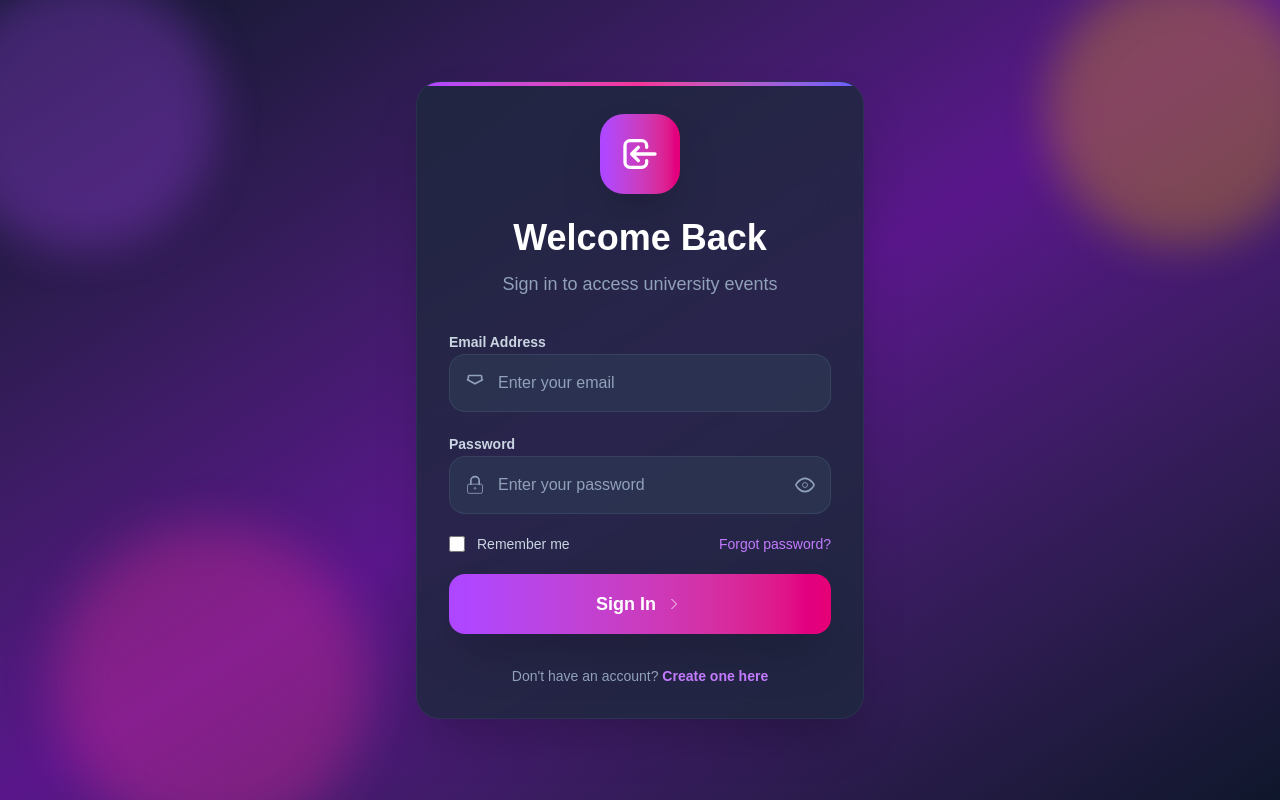
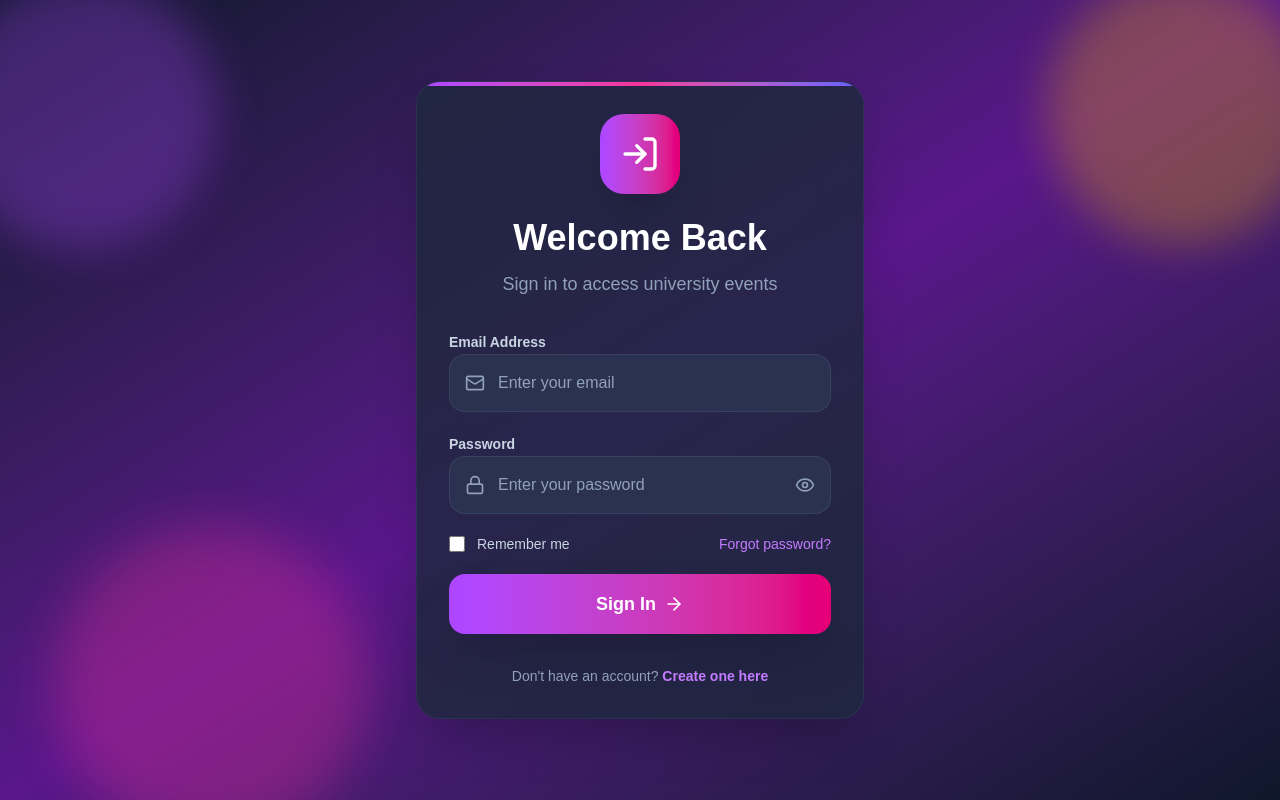
Before and after one commit to SeniduRavihara/usj-event-calendar-next, a Next.js app: page /login in a window 1280 px wide. Built offline with nearby package versions, Linux system fonts and the light colour scheme; no server answers.

Commit message:
change the icons

```diff
--- a/src/app/(auth)/login/page.tsx
+++ b/src/app/(auth)/login/page.tsx
@@ -1,4 +1,5 @@
 "use client";
+import { ArrowRight, Eye, EyeOff, Lock, LogIn, Mail } from "lucide-react";
 import { useRouter } from "next/navigation";
 import { useEffect, useState } from "react";
 import { useAuth } from "../../../components/AuthContext";
@@ -126,19 +127,7 @@ export default function LoginPage() {
 
           <div className="text-center mb-8">
             <div className="inline-flex items-center justify-center w-20 h-20 bg-gradient-to-r from-purple-500 to-pink-600 rounded-3xl mb-6 shadow-2xl">
-              <svg
-                className="w-10 h-10 text-white"
-                fill="none"
-                stroke="currentColor"
-                viewBox="0 0 24 24"
-              >
-                <path
-                  strokeLinecap="round"
-                  strokeLinejoin="round"
-                  strokeWidth={2}
-                  d="M11 16l-4-4m0 0l4-4m-4 4h14m-5 4v1a3 3 0 01-3 3H6a3 3 0 01-3-3V7a3 3 0 013-3h7a3 3 0 013 3v1"
-                />
-              </svg>
+              <LogIn className="w-10 h-10 text-white" strokeWidth={2} />
             </div>
             <h1 className="text-4xl font-bold text-white mb-3">Welcome Back</h1>
             <p className="text-slate-400 text-lg">
@@ -164,25 +153,7 @@ export default function LoginPage() {
               </label>
               <div className="relative">
                 <div className="absolute inset-y-0 left-0 pl-4 flex items-center pointer-events-none">
-                  <svg
-                    className="w-5 h-5 text-slate-400"
-                    fill="none"
-                    stroke="currentColor"
-                    viewBox="0 0 24 24"
-                  >
-                    <path
-                      strokeLinecap="round"
-                      strokeLinejoin="round"
-                      strokeWidth={2}
-                      d="M4 7V4a1 1 0 0 1 1-1h14a1 1 0 0 1 1 1v3"
-                    />
-                    <path
-                      strokeLinecap="round"
-                      strokeLinejoin="round"
-                      strokeWidth={2}
-                      d="M21 8 12 13l-9-5"
-                    />
-                  </svg>
+                  <Mail className="w-5 h-5 text-slate-400" strokeWidth={2} />
                 </div>
                 <input
                   id="email"
@@ -212,21 +183,7 @@ export default function LoginPage() {
               </label>
               <div className="relative">
                 <div className="absolute inset-y-0 left-0 pl-4 flex items-center pointer-events-none">
-                  <svg
-                    className="w-5 h-5 text-slate-400"
-                    fill="none"
-                    stroke="currentColor"
-                    viewBox="0 0 24 24"
-                  >
-                    <rect x="3" y="11" width="18" height="11" rx="2" ry="2" />
-                    <circle cx="12" cy="16" r="1" />
-                    <path
-                      strokeLinecap="round"
-                      strokeLinejoin="round"
-                      strokeWidth={2}
-                      d="m7 11V7a5 5 0 0 1 10 0v4"
-                    />
-                  </svg>
+                  <Lock className="w-5 h-5 text-slate-400" strokeWidth={2} />
                 </div>
                 <input
                   id="password"
@@ -247,31 +204,17 @@ export default function LoginPage() {
                   onClick={() => setShowPassword(!showPassword)}
                   className="absolute inset-y-0 right-0 pr-4 flex items-center hover:bg-slate-600/20 rounded-r-2xl transition-colors"
                 >
-                  <svg
+                  {showPassword ? (
+                    <EyeOff
                       className="w-5 h-5 text-slate-400 hover:text-slate-300"
-                    fill="none"
-                    stroke="currentColor"
-                    viewBox="0 0 24 24"
-                  >
-                    {showPassword ? (
-                      <path
-                        strokeLinecap="round"
-                        strokeLinejoin="round"
                       strokeWidth={2}
-                        d="m15 18-.722-3.25m-1.278 1.25L12 14m-3 4-.722-3.25M2 2l20 20"
                     />
                   ) : (
-                      <>
-                        <path
-                          strokeLinecap="round"
-                          strokeLinejoin="round"
+                    <Eye
+                      className="w-5 h-5 text-slate-400 hover:text-slate-300"
                       strokeWidth={2}
-                          d="M1 12s4-8 11-8 11 8 11 8-4 8-11 8-11-8-11-8z"
                     />
-                        <circle cx="12" cy="12" r="3" />
-                      </>
                   )}
-                  </svg>
                 </button>
               </div>
               {errors.password && (
@@ -334,14 +277,10 @@ export default function LoginPage() {
               ) : (
                 <>
                   Sign In
-                  <svg
+                  <ArrowRight
                     className="w-5 h-5 ml-2 group-hover:translate-x-1 transition-transform duration-200"
-                    fill="none"
-                    stroke="currentColor"
-                    viewBox="0 0 24 24"
-                  >
-                    <path d="m9 18 6-6-6-6"></path>
-                  </svg>
+                    strokeWidth={2}
+                  />
                 </>
               )}
             </button>
--- a/src/app/(auth)/register/page.tsx
+++ b/src/app/(auth)/register/page.tsx
@@ -1,4 +1,5 @@
 "use client";
+import { UserPlus } from "lucide-react";
 import Link from "next/link";
 import React, { useState } from "react";
 
@@ -186,26 +187,7 @@ export default function SignupPage() {
           {/* Header */}
           <div className="text-center mb-8">
             <div className="inline-flex items-center justify-center w-20 h-20 bg-gradient-to-r from-purple-500 to-pink-600 rounded-3xl mb-6 shadow-2xl">
-              <svg
-                className="w-10 h-10 text-white"
-                fill="none"
-                stroke="currentColor"
-                viewBox="0 0 24 24"
-              >
-                <path
-                  strokeLinecap="round"
-                  strokeLinejoin="round"
-                  strokeWidth={2}
-                  d="M16 21v-2a4 4 0 0 0-4-4H6a4 4 0 0 0-4 4v2"
-                />
-                <circle cx="9" cy="7" r="4" />
-                <path
-                  strokeLinecap="round"
-                  strokeLinejoin="round"
-                  strokeWidth={2}
-                  d="m22 21-3-3m-5.5 0a6.5 6.5 0 1 1 0-13 6.5 6.5 0 0 1 0 13z"
-                />
-              </svg>
+              <UserPlus className="w-10 h-10 text-white" strokeWidth={2} />
             </div>
             <h1 className="text-4xl font-bold text-white mb-3">
               Create Account
--- a/src/app/admin/page.tsx
+++ b/src/app/admin/page.tsx
@@ -3,10 +3,12 @@
 import {
   Bell,
   Calendar,
+  CalendarDays,
   Edit,
   Eye,
   Filter,
   GraduationCap,
+  List,
   MapPin,
   Plus,
   Search,
@@ -507,24 +509,26 @@ export default function AdminDashboard() {
               <button
                 type="button"
                 onClick={() => setActiveTab("list")}
-                className={`flex-1 py-6 px-8 rounded-xl font-medium transition-all duration-200 ${
+                className={`flex-1 py-6 px-8 rounded-xl font-medium transition-all duration-200 flex items-center justify-center gap-2 ${
                   activeTab === "list"
                     ? "bg-gradient-to-r from-purple-500 to-pink-600 text-white shadow-lg"
                     : "text-slate-400 hover:text-white"
                 }`}
               >
-                📋 Events List
+                <List className="w-5 h-5" />
+                Events List
               </button>
               <button
                 type="button"
                 onClick={() => setActiveTab("calendar")}
-                className={`flex-1 py-6 px-8 rounded-xl font-medium transition-all duration-200 ${
+                className={`flex-1 py-6 px-8 rounded-xl font-medium transition-all duration-200 flex items-center justify-center gap-2 ${
                   activeTab === "calendar"
                     ? "bg-gradient-to-r from-purple-500 to-pink-600 text-white shadow-lg"
                     : "text-slate-400 hover:text-white"
                 }`}
               >
-                📅 Calendar View
+                <CalendarDays className="w-5 h-5" />
+                Calendar View
               </button>
             </div>
           </div>
@@ -538,7 +542,8 @@ export default function AdminDashboard() {
                   {/* Admin Panel */}
                   <div className="bg-gradient-to-r from-orange-500/10 to-red-500/10 border border-orange-500/20 rounded-xl p-4 mb-6 backdrop-blur-sm">
                     <h3 className="text-orange-400 font-medium text-sm mb-2 flex items-center gap-2">
-                      🔧 Admin Controls
+                      <Plus className="w-4 h-4" />
+                      Admin Controls
                     </h3>
                     <p className="text-orange-300 text-xs">
                       You have full access to create, edit, and delete events.
@@ -710,7 +715,8 @@ export default function AdminDashboard() {
                   {/* Admin Panel */}
                   <div className="bg-gradient-to-r from-orange-500/10 to-red-500/10 border border-orange-500/20 rounded-xl p-4 mb-6 backdrop-blur-sm">
                     <h3 className="text-orange-400 font-medium text-sm mb-2 flex items-center gap-2">
-                      🔧 Admin Controls
+                      <Plus className="w-4 h-4" />
+                      Admin Controls
                     </h3>
                     <p className="text-orange-300 text-xs">
                       You have full access to create, edit, and delete events.
```
Also changed, not shown: src/app/(user)/dashboard/page.tsx (+66 -23 lines). Lines whose indentation alone changed are shown as unchanged.
